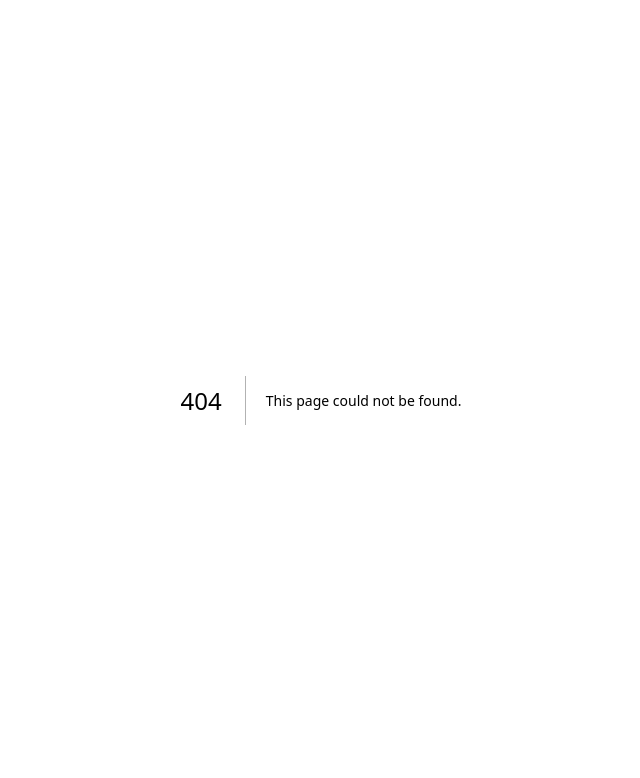
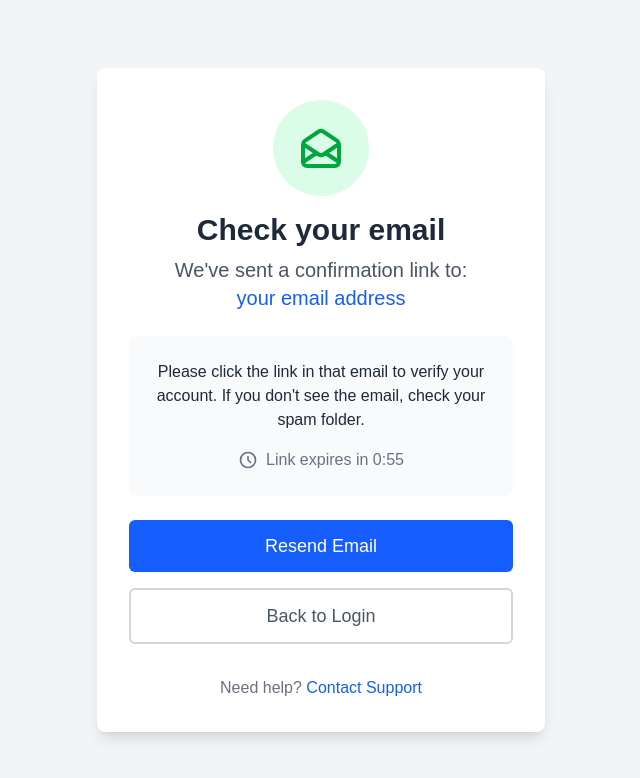
Before and after one commit to shadow-troupe/envoice-fe, a Next.js app: page /email-confirmation in a window 1280 px wide. Before the commit this address had no page. Shown: the top 778 px of the page, without its empty margins (319-959 px from the left). Built offline with nearby package versions, Linux system fonts and the light colour scheme.

Commit message:
sign up works fine

```diff
--- /dev/null
+++ b/app/email-confirmation/page.tsx
@@ -0,0 +1,90 @@
+// EmailConfirmation.tsx
+"use client";
+import { useEffect, useState } from "react";
+import { useSearchParams } from "next/navigation";
+import Link from "next/link";
+
+export default function EmailConfirmation() {
+  const searchParams = useSearchParams();
+  const email = searchParams.get("email");
+  const [timeLeft, setTimeLeft] = useState(60);
+
+  useEffect(() => {
+    if (timeLeft > 0) {
+      const timer = setTimeout(() => setTimeLeft(timeLeft - 1), 1000);
+      return () => clearTimeout(timer);
+    }
+  }, [timeLeft]);
+
+  return (
+    <div className="flex items-center justify-center min-h-screen bg-gray-100">
+      <div className="w-full max-w-md bg-white p-8 rounded-lg shadow-lg text-center">
+        <div className="mb-6">
+          <div className="bg-green-100 h-24 w-24 rounded-full flex items-center justify-center mx-auto mb-4">
+            <svg
+              xmlns="http://www.w3.org/2000/svg"
+              className="h-12 w-12 text-green-600"
+              fill="none"
+              viewBox="0 0 24 24"
+              stroke="currentColor"
+            >
+              <path
+                strokeLinecap="round"
+                strokeLinejoin="round"
+                strokeWidth={2}
+                d="M3 19v-8.93a2 2 0 01.89-1.664l7-4.666a2 2 0 012.22 0l7 4.666A2 2 0 0121 10.07V19M3 19a2 2 0 002 2h14a2 2 0 002-2M3 19l6.75-4.5M21 19l-6.75-4.5M3 10l6.75 4.5M21 10l-6.75 4.5m0 0l-1.14.76a2 2 0 01-2.22 0l-1.14-.76"
+              />
+            </svg>
+          </div>
+          <h2 className="text-3xl font-bold text-gray-800 mb-2">Check your email</h2>
+          <p className="text-xl text-gray-600">
+            We've sent a confirmation link to:
+          </p>
+          <p className="text-xl font-medium text-blue-600 mb-4">
+            {email || "your email address"}
+          </p>
+        </div>
+
+        <div className="bg-gray-50 p-6 rounded-lg mb-6">
+          <p className="text-gray-800 mb-4">
+            Please click the link in that email to verify your account. If you don't see the email, check your spam folder.
+          </p>
+          <div className="flex items-center justify-center text-gray-500">
+            <svg
+              xmlns="http://www.w3.org/2000/svg"
+              className="h-5 w-5 mr-2"
+              fill="none"
+              viewBox="0 0 24 24"
+              stroke="currentColor"
+            >
+              <path
+                strokeLinecap="round"
+                strokeLinejoin="round"
+                strokeWidth={2}
+                d="M12 8v4l3 3m6-3a9 9 0 11-18 0 9 9 0 0118 0z"
+              />
+            </svg>
+            <p>Link expires in {Math.floor(timeLeft / 60)}:{timeLeft % 60 < 10 ? '0' : ''}{timeLeft % 60}</p>
+          </div>
+        </div>
+
+        <div className="space-y-4">
+          <button
+            className="w-full bg-blue-600 text-white py-3 px-4 rounded-md text-lg font-medium hover:bg-blue-700 transition-colors"
+            onClick={() => setTimeLeft(60)}
+          >
+            Resend Email
+          </button>
+
+          <Link href="/login" className="block w-full text-center py-3 px-4 border-2 border-gray-300 rounded-md text-lg font-medium text-gray-600 hover:bg-gray-50 transition-colors">
+            Back to Login
+          </Link>
+        </div>
+
+        <div className="mt-8 text-gray-500">
+          <p>Need help? <a href="#" className="text-blue-600 hover:underline">Contact Support</a></p>
+        </div>
+      </div>
+    </div>
+  );
+}
--- a/app/signup/page.tsx
+++ b/app/signup/page.tsx
@@ -10,7 +10,6 @@ const signupSchema = z.object({
   username: z.string().min(1, "Username is required"),
   email: z.string().email("Invalid email"),
   password: z.string().min(6, "Password must be at least 6 characters long"),
-  country: z.string().optional(),
 });
 
 type SignupFormData = z.infer<typeof signupSchema>;
@@ -33,7 +32,7 @@ export default function Signup() {
       setErrorMessage("");
 
       // Connect to your API endpoint
-      const response = await fetch("/api/auth/register", {
+      const response = await fetch("http://localhost:4567/auth/register", {
         method: "POST",
         headers: { "Content-Type": "application/json" },
         body: JSON.stringify(data),
@@ -116,15 +115,6 @@ export default function Signup() {
             />
             {errors.password && <p className="text-red-600 font-medium mt-1">{errors.password.message}</p>}
           </div>
-
-          <div>
-            <label className="block text-lg font-medium text-black mb-1">Country (Optional)</label>
-            <input
-              {...register("country")}
-              className="w-full px-4 py-3 border-2 border-gray-300 rounded-md text-black bg-white"
-            />
-          </div>
-
           <button
             type="submit"
             disabled={isSubmitting}
```
Also changed, not shown: app/login/page.tsx (added).
